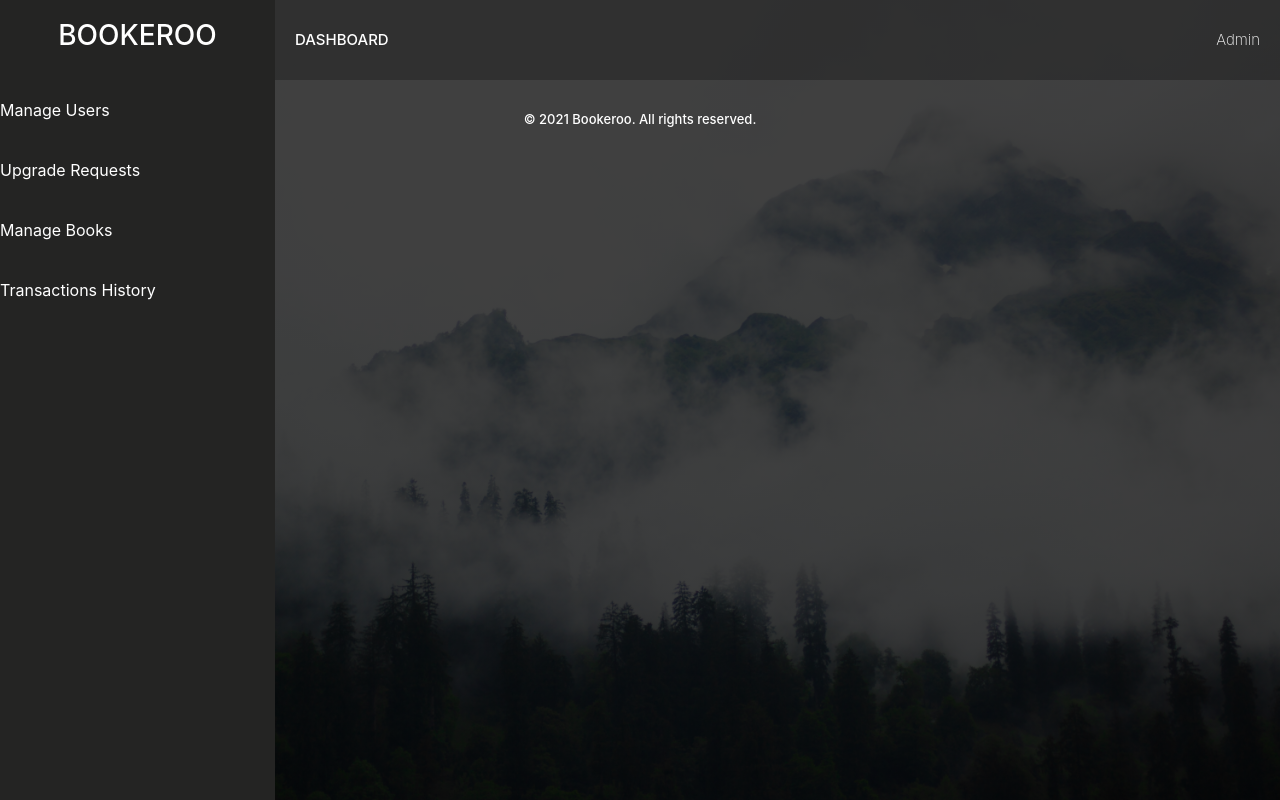
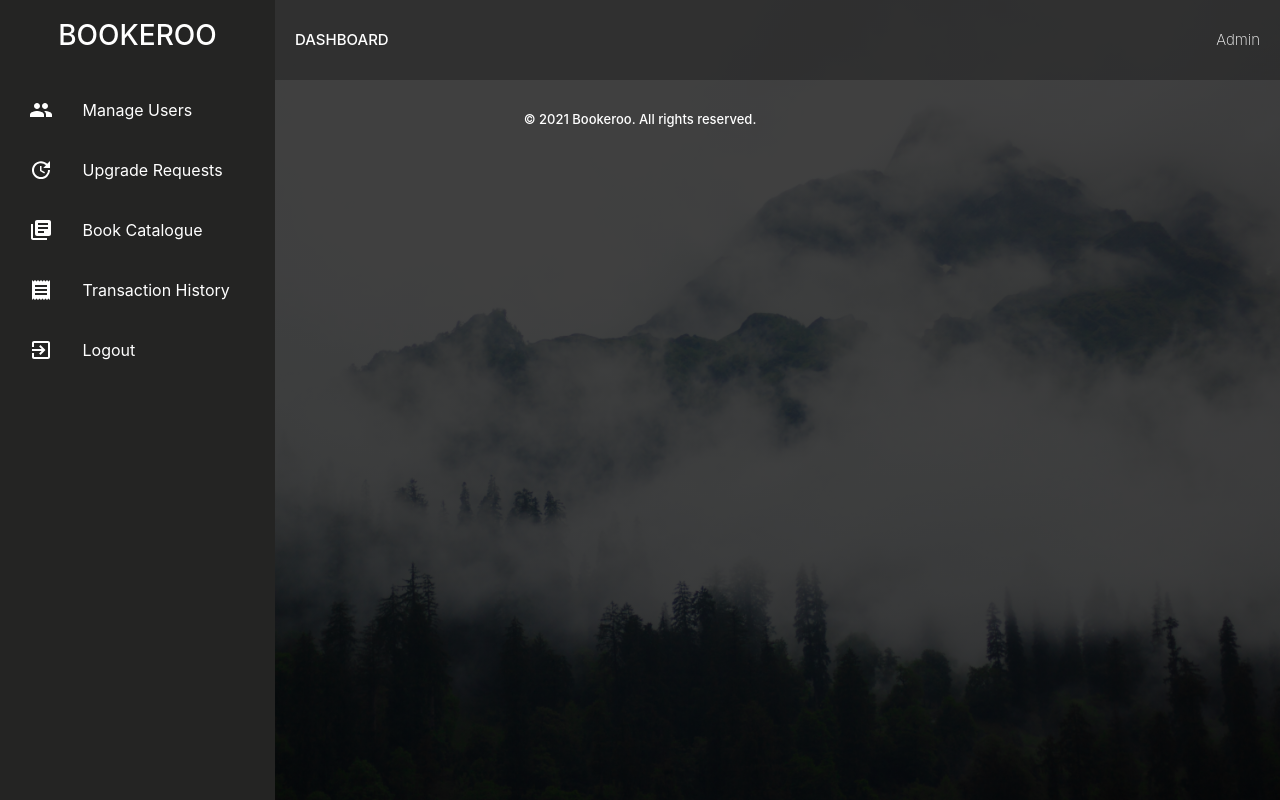
Before and after one commit to s3844467/JUVKS, a React (Create React App) app in the folder FrontEnd/myfirstapp/: page /admin in a window 1280 px wide. Built offline with nearby package versions, Linux system fonts and the light colour scheme.

Commit message:
final merge correction with  adminpage

```diff
--- a/FrontEnd/myfirstapp/src/components/AdminManagement/AdminDashboard.js
+++ b/FrontEnd/myfirstapp/src/components/AdminManagement/AdminDashboard.js
@@ -11,43 +11,22 @@ class AdminDashboard extends Component {
                         <h1> Bookeroo </h1>
                     </div>
                     <ul className="side-menu-list">
-                        <a href="/user-management">
-                            <li className="side-menu-row">
-                                <span id="title">Manage Users</span>
-                            </li>
-                        </a>
-                        <a href="/upgrade-requests">
-                            <li className="side-menu-row">
-                                <span id="title">Upgrade Requests</span>
-                            </li>
-                        </a>
-                        <a href="/book-management">
-                            <li className="side-menu-row">
-                                <span id="title">Manage Books</span>
-                            </li>
-                        </a>
-                        <a href="/transactions">
-                            <li className="side-menu-row">
-                                <span id="title">Transactions History</span>
-                            </li>
-                        </a>
-
-                        {/* {SidebarContent.map((menuItem, index)=> {
-                            return (
-                                <li className="side-menu-row" index={index} onClick={()=> {window.location.pathname = menuItem.link}}>
-                                    <div id="icon"> {menuItem.icon} </div>
-                                    <div id="title"> {menuItem.title} </div>
-                                </li>
-                        )})} */}
+                        {SidebarContent.map((menuItem, index) => {
+                            return(
+                            <li className="side-menu-row" index={index} onClick={()=> {window.location.pathname = menuItem.link}}>
+                                <div id="icon"> {menuItem.icon} </div>
+                                <div id="title"> {menuItem.title} </div>
+                            </li>)
+                        })}
                     </ul>
                 </div>
                 <section className="header-dashboard">
                     <nav>
-                        <div class="banner-dashboard">
-                            <span class="dashboard">Dashboard</span>
+                        <div className="banner-dashboard">
+                            <span className="dashboard">Dashboard</span>
                         </div>
-                        <div class="admin-details">
-                            <span class="admin-name">Admin</span>
+                        <div className="admin-details">
+                            <span className="admin-name">Admin</span>
                         </div>
                     </nav>
                 </section>
--- a/FrontEnd/myfirstapp/src/components/AdminManagement/SidebarContent.js
+++ b/FrontEnd/myfirstapp/src/components/AdminManagement/SidebarContent.js
@@ -1,40 +1,40 @@
-// import React from 'react'
-// import PeopleIcon from '@material-ui/icons/People';
-// import UpgradeIcon from '@material-ui/icons/Update';
-// import BookIcon from '@material-ui/icons/LibraryBooks';
-// import TransactionIcon from '@material-ui/icons/Receipt';
-// import LogoutIcon from '@material-ui/icons/ExitToApp';
+import React from 'react'
+import PeopleIcon from '@material-ui/icons/People';
+import UpgradeIcon from '@material-ui/icons/Update';
+import BookIcon from '@material-ui/icons/LibraryBooks';
+import TransactionIcon from '@material-ui/icons/Receipt';
+import LogoutIcon from '@material-ui/icons/ExitToApp';
 
-// import "../Styles/Admin.css"
+import "../Styles/Admin.css"
 
-// export const SidebarContent = [
-//     {
-//         title: "Manage Users",
-//         icon: <PeopleIcon />,
-//         link: "/all-users"
-//     },
+export const SidebarContent = [
+    {
+        title: "Manage Users",
+        icon: <PeopleIcon />,
+        link: "/all-users"
+    },
 
-//     {
-//         title: "Upgrade Requests",
-//         icon: <UpgradeIcon />,
-//         link: "/upgrade"
-//     },
+    {
+        title: "Upgrade Requests",
+        icon: <UpgradeIcon />,
+        link: "/upgrade"
+    },
 
-//     {
-//         title: "Book Catalogue",
-//         icon: <BookIcon />,
-//         link: "/search"
-//     },
+    {
+        title: "Book Catalogue",
+        icon: <BookIcon />,
+        link: "/search"
+    },
 
-//     {
-//         title: "Transaction History",
-//         icon: <TransactionIcon />,
-//         link: "/transaction-history"
-//     },
+    {
+        title: "Transaction History",
+        icon: <TransactionIcon />,
+        link: "/transaction-history"
+    },
 
-//     {
-//         title: "Logout",
-//         icon: <LogoutIcon />,
-//         link: "/login"
-//     }
-// ]
+    {
+        title: "Logout",
+        icon: <LogoutIcon />,
+        link: "/login"
+    }
+]
--- a/package.json
+++ b/package.json
@@ -1,5 +1,7 @@
 {
   "dependencies": {
+    "@emotion/react": "^11.4.1",
+    "@emotion/styled": "^11.3.0",
     "@material-ui/core": "^4.12.3",
     "@material-ui/icons": "^4.11.2",
     "@mui/material": "^5.0.2"
```
Also changed, not shown: 1 other file (tests, documents, lock files or other folders).
